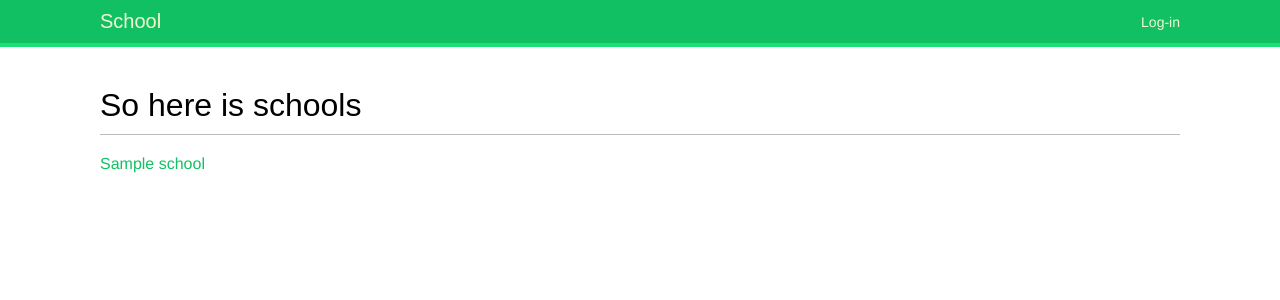
After one commit to IrbisNN/ReportCards, a Django app: template cards/templates/schools.html in a window 1280 px wide. The commit adds this page. Shown: the top 300 px of the page. Run offline with Django 5.2, Linux system fonts and the light colour scheme; the template is opened without the code that fills it: values that come from a table or form of the project are taken from there, others are empty; tables that the repository leaves empty hold one stand-in row (values such as "Sample post"); some web fonts are replaced.

Commit message:
school views and admin staff a little

```diff
--- a/ReportCards/urls.py
+++ b/ReportCards/urls.py
@@ -20,5 +20,5 @@ from django.urls import path, include
 urlpatterns = [
     path('admin/', admin.site.urls),
     path('account/', include('account.urls')),
-    path('reportcards/', include('cards.urls')),
+    path('reportcards/', include('cards.urls', namespace='cards')),
 ]
--- a/account/admin.py
+++ b/account/admin.py
@@ -1,4 +1,8 @@
 from django.contrib import admin
 from .models import Account
 
-admin.site.register(Account)
+@admin.register(Account)
+class AccountAdmin(admin.ModelAdmin):
+    search_fields = ['frist_name', 'last_name']
+    list_display = ['frist_name', 'last_name', 'user']
+    autocomplete_fields = ['user']
--- a/account/templates/base.html
+++ b/account/templates/base.html
@@ -13,11 +13,11 @@
                 <li {% if section == "dashboard" %}class="selected"{% endif %}>
                     <a href="{% url "dashboard" %}">My dashboard</a>
                 </li>
-                <li {% if section == "images" %}class="selected"{% endif %}>
-                    <a href="#">Images</a>
+                <li {% if section == "schools" %}class="selected"{% endif %}>
+                    <a href="{% url "cards:school_list" %}">Schools</a>
                 </li>
-                <li {% if section == "people" %}class="selected"{% endif %}>
-                    <a href="#">People</a>
+                <li {% if section == "students" %}class="selected"{% endif %}>
+                    <a href="#">Students</a>
                 </li>
             </ul>
         {% endif %}
--- a/account/views.py
+++ b/account/views.py
@@ -1,6 +1,5 @@
 from django.shortcuts import render
 from django.http import HttpResponse
-from django.shortcuts import render
 from django.contrib.auth import authenticate, login
 from .forms import LoginForm
 from django.contrib.auth.decorators import login_required
--- a/cards/models.py
+++ b/cards/models.py
@@ -1,14 +1,24 @@
 from django.db import models
 from account.models import Account
+from django.urls import reverse
 
 class School(models.Model):
-	name = models.CharField(max_length=100)
+    name = models.CharField(max_length=100)
+
+    def __str__(self):
+        return self.name
+
+    def get_absolute_url(self):
+        return reverse('cards:school_detail', args=[self.id])
 
 class Student(models.Model):
     account = models.ForeignKey(Account, on_delete=models.CASCADE)
 
     def __str__(self):
         return f'{self.account.frist_name} {self.account.last_name}'
+
+    def full_name(self):
+        return self.account.frist_name + " " + self.account.last_name
 
 class Teacher(models.Model):
     account = models.ForeignKey(Account, on_delete=models.CASCADE)
--- /dev/null
+++ b/cards/templates/schools.html
@@ -0,0 +1,15 @@
+{% extends "base.html" %}
+
+{% block title %}Schools{% endblock %}
+
+{% block content %}
+    <h1>So here is schools</h1>
+    <div id="main" class="school-list">
+        {% for school in schools %}
+            <div class="item">
+                <a href="{{ school.get_absolute_url }}">{{ school.name }}</a>
+                <br>
+            </div>
+        {% endfor %}
+    </div>
+{% endblock %}
--- a/cards/urls.py
+++ b/cards/urls.py
@@ -1,2 +1,9 @@
 from django.urls import path
 from . import views
+
+app_name = 'cards'
+
+urlpatterns = [
+    path('schools/', views.school_list, name='school_list'),
+    path('schools/<int:id>/', views.school_detail, name='school_detail'),
+]
```
Also changed, not shown: cards/admin.py (+16 -2 lines), cards/templates/school_detail.html (added, +9 -0 lines), cards/views.py (+13 -1 lines).
